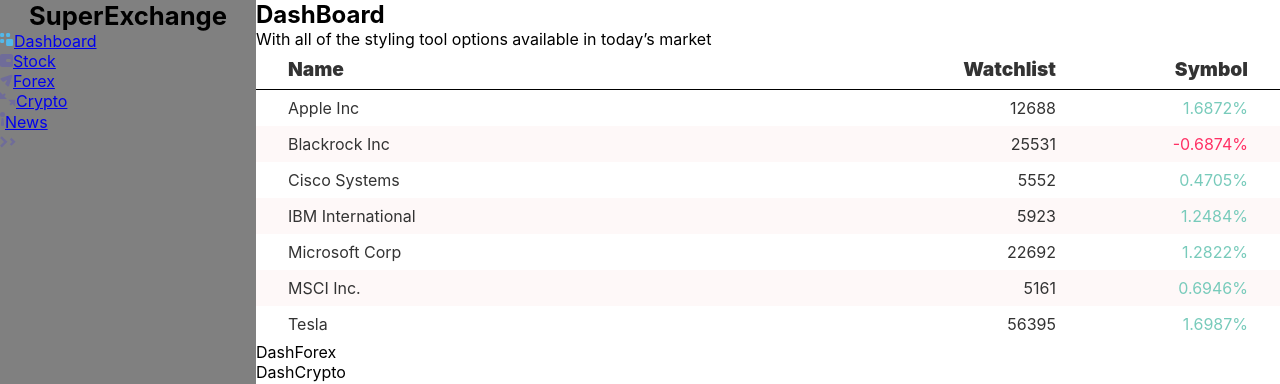
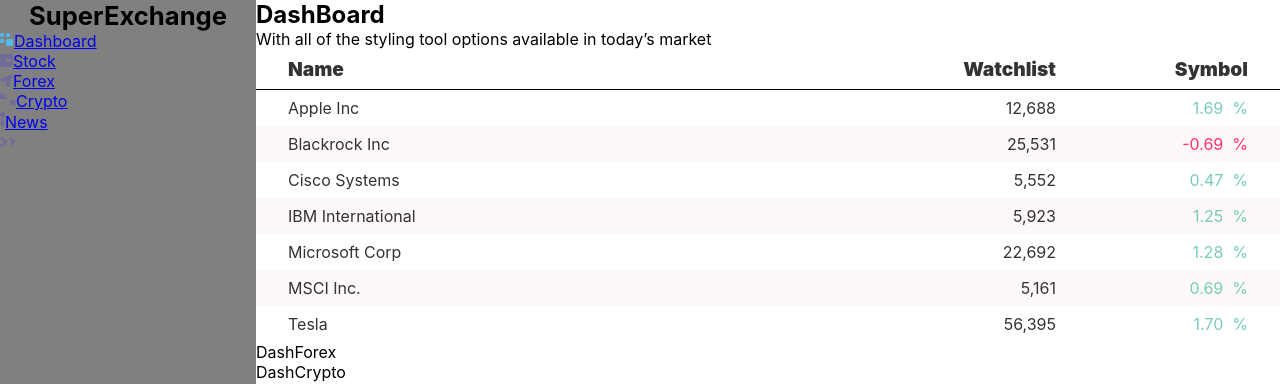
Before and after one commit to SuperExchange/SuperExchange, a React (Create React App) app: page / in a window 1280 px wide. Shown: the top 384 px of the page. Built offline with nearby package versions, Linux system fonts and the light colour scheme.

Commit message:
Dashboard Stock 3 (offline)

```diff
--- a/src/components/DashStockElement.jsx
+++ b/src/components/DashStockElement.jsx
@@ -63,7 +63,11 @@
                 {this.state.loaded && (
                     <div className="DashStockGrid">
                         <p>{this.state.name}</p>
-                        <p>{Math.floor(this.state.price * this.state.count)}</p>
+                        <p>
+                            {Math.floor(
+                                this.state.price * this.state.count
+                            ).toLocaleString()}
+                        </p>
                         <p
                             style={
                                 this.state.change > 0
@@ -73,7 +77,10 @@
                                     : { color: "#333" }
                             }
                         >
-                            {this.state.change}%
+                            {Number(this.state.change)
+                                .toFixed(2)
+                                .toLocaleString()}{" "}
+                            &nbsp;%
                         </p>
                     </div>
                 )}
```
